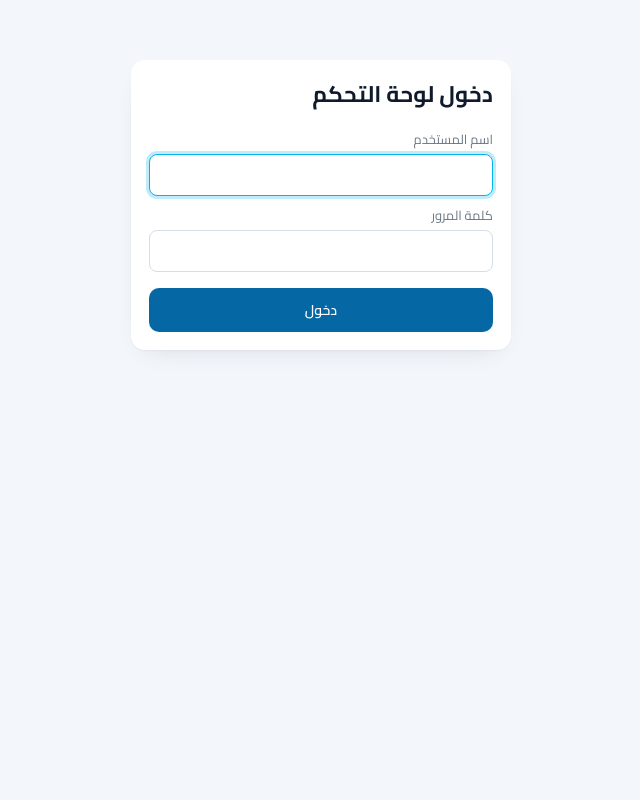
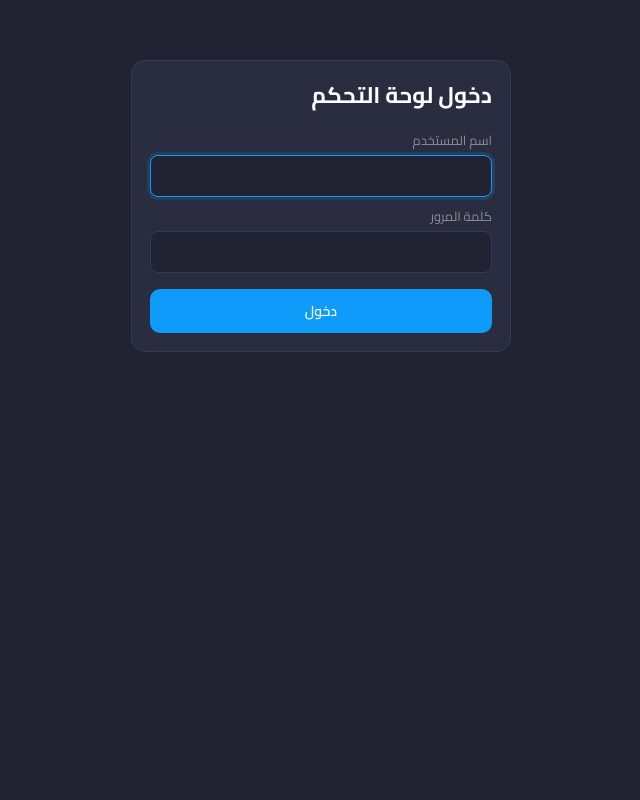
Before and after one commit to 3omarbakkar/visionguardwebsite, a PHP site: page /admin/login.php in a window 1280 px wide. Shown: the whole page, without its empty margins (319-959 px from the left). Run offline with PHP 8.4, Linux system fonts and the light colour scheme; data that the repository does not hold is empty; some libraries are stand-ins or nearby versions.

Commit message:
feat(admin): dark dashboard theme based on the Flutter admin template (#24)
Adds admin/assets/flutter-theme.css, loaded last in <head>. It recolours the
page, sidebar, top bar, cards, tables, inputs and buttons with the dark palette
sampled from the template (background, card, accent). Functional colours
(order status, badges, success and error messages) are kept.

Presentational only: no markup, route, permission, login or data changes.
Revert by removing the stylesheet <link> in layout_top.php.


Claude-Session: https://claude.ai/code/session_01Mi4tJKLHorHMPzMrnf4hDJ

Co-authored-by: Claude <noreply@anthropic.com>

```diff
--- /dev/null
+++ b/admin/assets/flutter-theme.css
@@ -0,0 +1,89 @@
+/*
+ * Vision Guard admin - dark dashboard theme (colours sampled from the Flutter Responsive Admin template).
+ * Presentational only. Loaded LAST in <head> of layout_top.php. No markup, route, permission or script depends on it.
+ * To revert: remove the <link> to assets/flutter-theme.css in admin/includes/layout_top.php.
+ * Functional colours (order status, badges, KPI tones, error and success messages) are kept.
+ */
+:root{
+  --fx-bg:#212333;        /* page */
+  --fx-card:#292d3f;      /* cards, sidebar, topbar */
+  --fx-field:#212333;     /* inputs sit inside cards */
+  --fx-line:#343a55;      /* borders and dividers */
+  --fx-text:#e9ecf5;
+  --fx-muted:#8b8c94;
+  --fx-accent:#0e9bfa;    /* primary buttons, active items */
+  --fx-accent-soft:rgba(14,155,250,.16);
+}
+
+html body{background:var(--fx-bg) !important;color:var(--fx-text) !important}
+html body main{color:var(--fx-text) !important}
+html body main h1,html body main h2,html body main h3,html body main h4{color:#fff !important}
+html body main p,html body main li,html body main td,html body main span{color:inherit}
+html body .muted,html body label,html body th,html body .ch span{color:var(--fx-muted) !important}
+html body a{color:var(--fx-text)}
+html body main a:not(.btn):not(.card):not(.kpi):not(.oc){color:var(--fx-accent)}
+
+/* sidebar */
+html body nav.side{background:var(--fx-card) !important;color:var(--fx-text) !important;border-inline-end:1px solid var(--fx-line) !important;border-inline-start:0 !important;box-shadow:none !important}
+html body nav.side h1{background:transparent !important;color:#fff !important;border-bottom:1px solid var(--fx-line) !important;box-shadow:none !important}
+html body nav.side a,html body nav.side summary{color:var(--fx-muted) !important;background:transparent !important;border-radius:10px !important;margin:2px 10px !important}
+html body nav.side a:hover,html body nav.side summary:hover{color:#fff !important;background:rgba(255,255,255,.04) !important}
+html body nav.side a.active{color:#fff !important;background:var(--fx-accent-soft) !important;box-shadow:inset 3px 0 0 var(--fx-accent) !important;font-weight:700}
+html body nav.side svg,html body nav.side .ic{color:currentColor !important;stroke:currentColor}
+html body nav.side .sep{background:var(--fx-line) !important;border-color:var(--fx-line) !important}
+
+/* top bar */
+html body .vg-head{background:var(--fx-bg) !important;border-bottom:0 !important;box-shadow:none !important;color:var(--fx-text) !important}
+html body .vg-head .vg-title,html body .vg-head strong,html body .vg-head b{color:#fff !important}
+html body .vg-head .vg-hb,html body .vg-head a,html body .vg-head .vg-user,html body .vg-head button{background:var(--fx-card) !important;color:var(--fx-text) !important;border:1px solid var(--fx-line) !important;box-shadow:none !important}
+html body .vg-head svg{color:var(--fx-text) !important}
+
+/* cards, panels, tables */
+html body :is(.card,.kpi,.topbar,.vg-box,.oc,form.box,.vg-pop,#vg-crop .vc-box){background:var(--fx-card) !important;color:var(--fx-text) !important;border:1px solid var(--fx-line) !important;box-shadow:none !important;border-radius:14px !important}
+html body .ch h3,html body .card h3{color:#fff !important}
+html body .kpi b{color:#fff !important}
+html body .kpi span,html body .kpi small{color:var(--fx-muted) !important}
+html body table{color:var(--fx-text)}
+html body th{background:transparent !important;color:var(--fx-muted) !important;border-bottom:1px solid var(--fx-line) !important}
+html body td{border-bottom:1px solid var(--fx-line) !important;color:var(--fx-text)}
+html body tbody tr:hover,html body .card table tbody tr:hover{background:rgba(255,255,255,.035) !important}
+html body .thumb{background:var(--fx-field);border-color:var(--fx-line)}
+
+/* inputs */
+html body :is(input[type=text],input[type=number],input[type=email],input[type=tel],input[type=password],input[type=search],input[type=date],select,textarea){background:var(--fx-field) !important;color:var(--fx-text) !important;border:1px solid var(--fx-line) !important}
+html body :is(input,select,textarea)::placeholder{color:#5f6378 !important}
+html body :is(input,select,textarea):focus-visible{border-color:var(--fx-accent) !important;box-shadow:0 0 0 3px var(--fx-accent-soft) !important}
+
+/* buttons */
+html body .btn{background:var(--fx-accent) !important;color:#fff !important;border:0 !important;box-shadow:none !important}
+html body .btn:hover{filter:brightness(1.08)}
+html body .btn.secondary{background:var(--fx-card) !important;color:var(--fx-text) !important;border:1px solid var(--fx-line) !important}
+html body .btn.danger{background:#e5484d !important}
+html body .vg-tabs a,html body .vg-tabs button{background:var(--fx-card) !important;color:var(--fx-muted) !important;border:1px solid var(--fx-line) !important}
+html body .vg-tabs a.on,html body .vg-tabs a.active{background:var(--fx-accent) !important;color:#fff !important;border-color:var(--fx-accent) !important}
+
+/* messages */
+html body .flash.ok{background:rgba(34,197,94,.14) !important;color:#86efac !important;border:0}
+html body .flash.err{background:rgba(239,68,68,.14) !important;color:#fca5a5 !important;border:0}
+
+/* popups and login */
+html body nav.side .vg-pop a{color:var(--fx-text) !important}
+html body nav.side .vg-pop a:hover{background:var(--fx-accent-soft) !important}
+html body nav.side .vg-pop .vg-pop-name{color:#fff !important}
+
+/* keep the image outline subtle on dark */
+html body main img{outline-color:rgba(255,255,255,.12) !important}
+
+/* home page (admin/index.php) has its own vgh-* cards */
+html body :is(.vgh-kpi,.vgh-kpi.hot,.vgh-card){background:var(--fx-card) !important;border-color:var(--fx-line) !important;box-shadow:none !important;color:var(--fx-text) !important}
+html body .vgh-kpi:hover{border-color:var(--fx-accent) !important;box-shadow:none !important}
+html body .vgh-kpi .vl{color:#fff !important}
+html body :is(.vgh-kpi .lb,.vgh-kpi .sb,.vgh-kpi .vl small,.vgh-hd p){color:var(--fx-muted) !important}
+html body .vgh-hd h2{color:#fff !important}
+html body :is(.vgh-row,.vgh-li){border-color:var(--fx-line) !important;color:var(--fx-text) !important}
+html body :is(.vgh-row:hover,.vgh-li:hover){background:rgba(255,255,255,.035) !important}
+html body :is(.vgh-bar i){background:#2f3650 !important}
+html body :is(.vgh-bar.today i){background:var(--fx-accent) !important}
+html body :is(.vgh-bar.today b){color:var(--fx-accent) !important}
+html body .vgh-rr{color:var(--fx-muted) !important}
+html body .vgh-rr .am{color:#fff !important}
--- a/admin/includes/layout_top.php
+++ b/admin/includes/layout_top.php
@@ -546,6 +546,7 @@ main{color:#0f1b2d}
 <?php $vgNames = []; try { $vgNames = db()->query('SELECT name_ar, name_en FROM products WHERE name_ar <> "" AND name_en <> ""')->fetchAll(PDO::FETCH_KEY_PAIR); } catch (Throwable $e) { $vgNames = []; } ?>
 <script>window.VG_NAMES=<?= json_encode($vgNames, JSON_UNESCAPED_UNICODE | JSON_HEX_TAG | JSON_HEX_AMP | JSON_HEX_APOS | JSON_HEX_QUOT) ?>;</script>
 <script src="assets/i18n.js?v=20261120"></script>
+<link rel="stylesheet" href="assets/flutter-theme.css?v=1">
 </head>
 <body>
 <div class="wrap">
```
Also changed, not shown: dev/smoke-baseline.json (+13 -13 lines).
